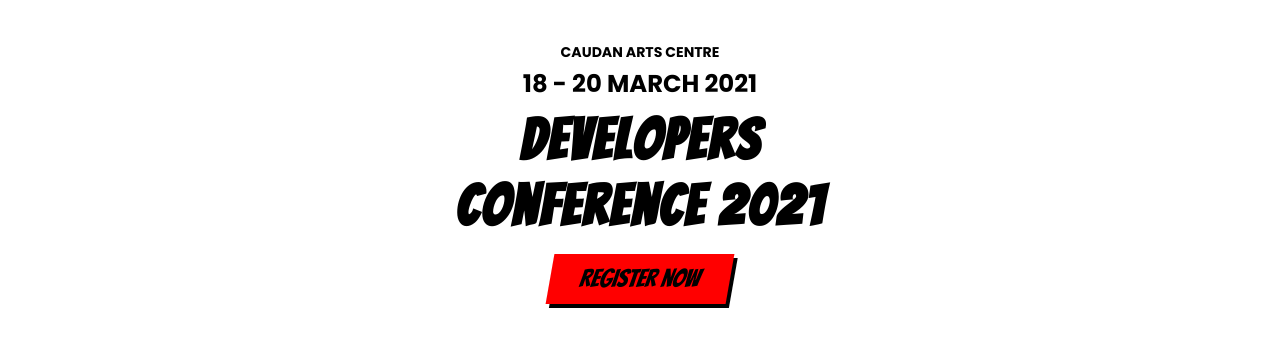
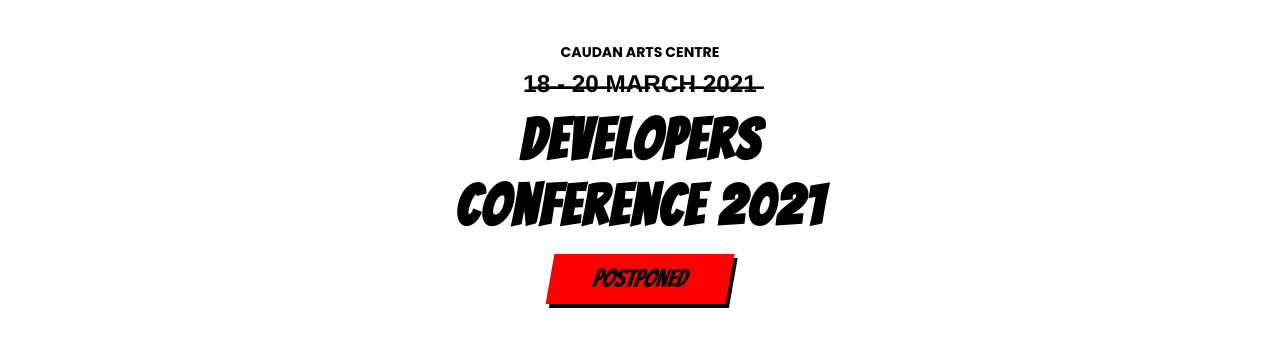
Before and after one commit to mscraftsman/devcon2021-web, a Vue app: page / in a window 1280 px wide. Shown: the part 291-645 px from the top of the page. Built offline with nearby package versions, Linux system fonts and the light colour scheme; what v-tooltip, vue-js-modal would draw is missing.

Commit message:
Text update for conference postponement

```diff
--- a/src/components/home/IntroAnimationComponent.vue
+++ b/src/components/home/IntroAnimationComponent.vue
@@ -5,18 +5,18 @@
         class="meta-title"
       >
         <div class="meta-title__location">Caudan Arts Centre</div>
-        <div class="meta-title__period font-black">18 - 20 March 2021</div>
+        <div class="meta-title__period font-black">1̶8̶ ̶-̶ ̶2̶0̶ ̶M̶a̶r̶c̶h̶ ̶2̶0̶2̶1̶</div>
       </div>
       <h1 class="title">
         Developers <span class="text-block">Conference 2021</span>
       </h1>
       <div class="button-wrapper flex">
         <a
-          href="https://www.meetup.com/MauritiusSoftwareCraftsmanshipCommunity/events/268265742/"
+          href="https://www.meetup.com/MauritiusSoftwareCraftsmanshipCommunity/messages/boards/thread/53119456"
           target="_blank"
           class="meta-title__sub"
         >
-          Register now
+          Postponed
         </a>
       </div>
     </div>
```
